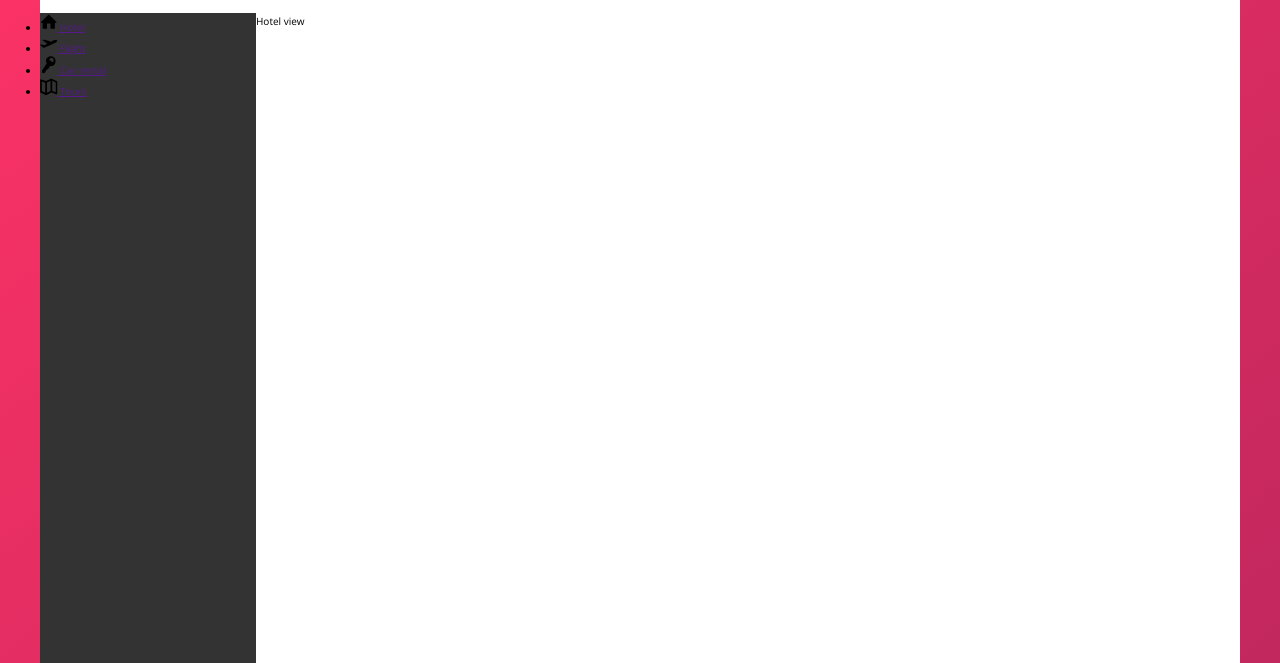
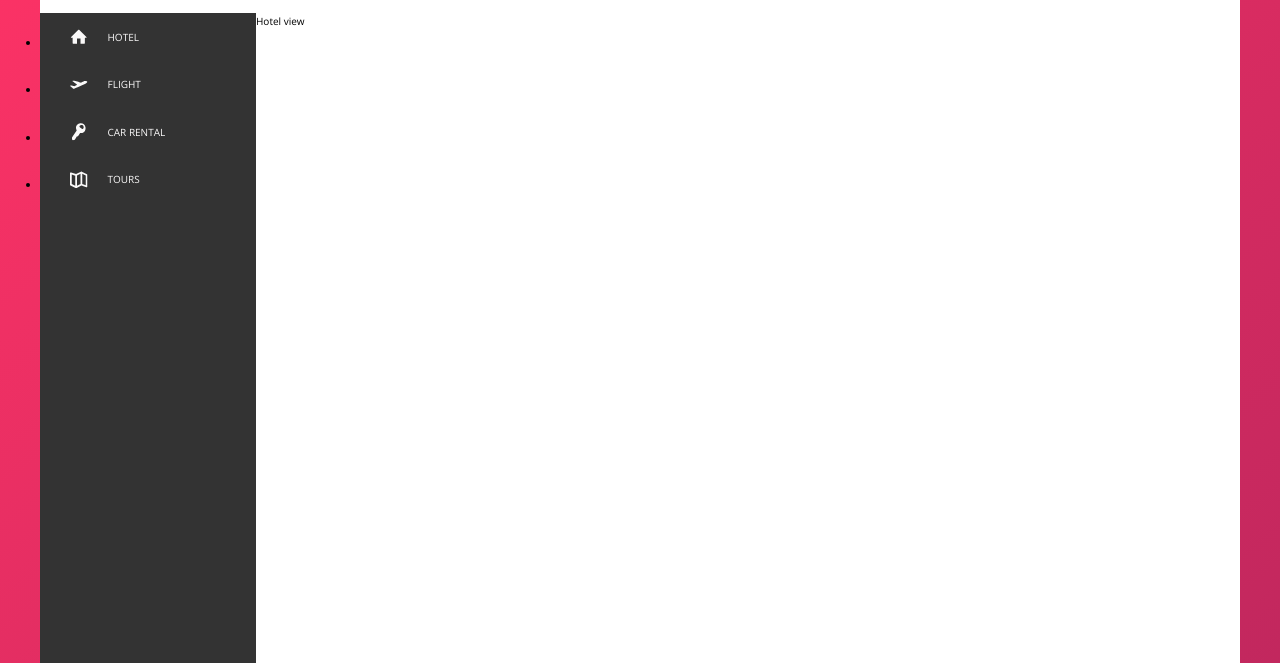
Before and after one commit to chesterheng/advanced-css-and-sass, a website: page trillo/index.html in a window 1280 px wide. Shown: the part 137-800 px from the top of the page. Drawn offline with nearby package versions, Linux system fonts and the light colour scheme.

Commit message:
79. Building the Navigation - Part 2

```diff
--- a/trillo/index.html
+++ b/trillo/index.html
@@ -46,7 +46,7 @@
             <div class="content">
                 <div class="sidebar">
                     <ul class="side-nav">
-                        <li class="side-nav__item">
+                        <li class="side-nav__item side-nav__item--active">
                             <a href="" class="side-nav__link">
                                 <svg class="side-nav__icon">
                                     <use xlink:href="img/sprite.svg#icon-home"></use>
--- a/trillo/sass/_components.scss
+++ b/trillo/sass/_components.scss
@@ -122,17 +122,25 @@
 // SIDE NAVIGATION
 .side-nav {
 
-  &__item {
+  &__link:link,
+  &__link:visited {
+    color: var(--color-grey-light-1);
+    text-decoration: none;
+    text-transform: uppercase;
+    display: block;
+    padding: 1.5rem 3rem;
+    position: relative;
+    z-index: 10;
 
-  }
-
-  &__link {
-
+    display: flex;
+    align-items: center;
   }
 
   &__icon {
     width: 1.75rem;
     height: 1.75rem;
+    margin-right: 2rem;
+    fill: currentColor;
   }
 }
 
```
Also changed, not shown: README.md, trillo/css/style.css.
